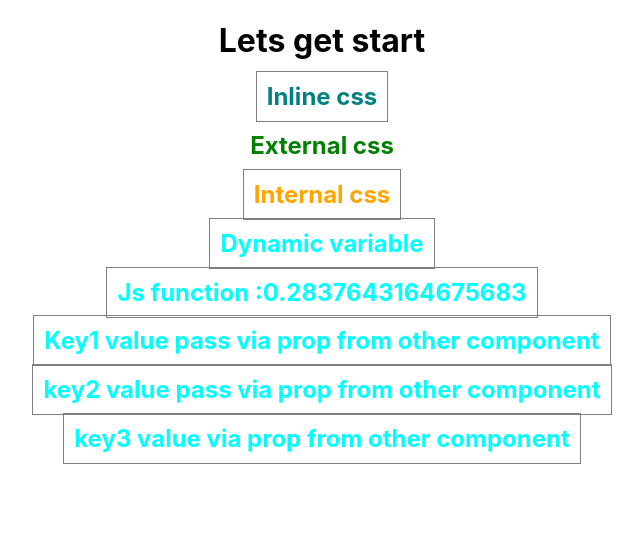
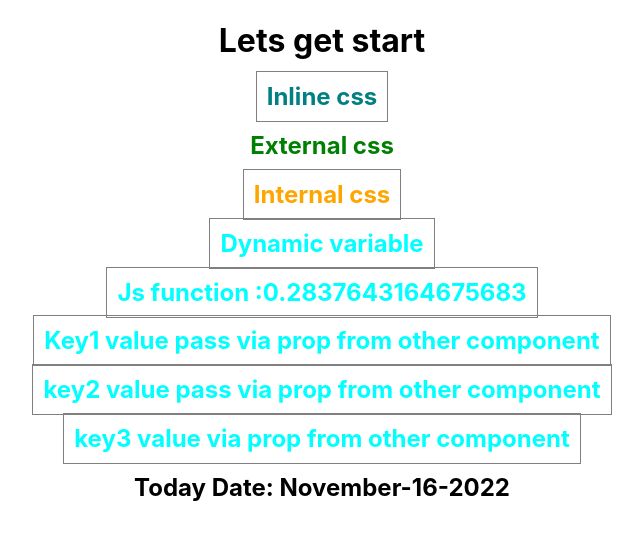
Before and after one commit to RohitSharma0077/react-app-begin, a React (Create React App) app: page / in a window 1280 px wide. Shown: the top 540 px of the page, without its empty margins (318-961 px from the left). Built offline with nearby package versions, Linux system fonts and the light colour scheme.

Commit message:
updating

```diff
--- /dev/null
+++ b/src/components/CardWrapper.js
@@ -0,0 +1,13 @@
+
+
+function CardWrapper(props){
+
+    return(
+
+        <div className="card-wrapper">{ props.children }</div>
+    );
+
+
+}
+
+export default CardWrapper;
--- /dev/null
+++ b/src/components/DateReusableComponent.js
@@ -0,0 +1,15 @@
+function DateReusableComponent(){
+
+    const month = new Date().toLocaleDateString('en-US', {month: 'long'});
+    const day = new Date().toLocaleDateString('en-US', {day: '2-digit'});
+    const year = new Date().getFullYear();
+
+    return(
+        <h2><span>{'Today Date: '} {month}-{day}-{year}</span></h2>
+    );
+
+
+
+}
+
+export default DateReusableComponent;
--- a/src/components/FirstComponent.js
+++ b/src/components/FirstComponent.js
@@ -1,3 +1,6 @@
+import DateReusableComponent from './DateReusableComponent';
+import CardWrapper from './CardWrapper';
+
 function FirstComponent(props){
 
     const style_var_internal = {padding:'10px 10px', border:'1px solid grey',  color:'orange'};
@@ -6,16 +9,30 @@ function FirstComponent(props){
 
     return(
 
-        <div>
+        // <div>
+        //     <h2><span style={{padding:'10px 10px', border:'1px solid grey',  color:'teal'}}>Inline css</span></h2>
+        //     <h2><span className="ex-css">External css</span></h2>
+        //     <h2><span style={style_var_internal}>Internal css</span></h2>
+        //     <h2><span style={style_var}>{ text1 }</span></h2>
+        //     <h2><span style={style_var}>{'Js function :' + Math.random()}</span></h2>
+        //     <h2><span style={style_var}>{props.key1}</span></h2>
+        //     <h2><span style={style_var}>{props.key2}</span></h2>
+        //     <h2><span style={style_var}>{props.key3}</span></h2>
+        //     <DateReusableComponent></DateReusableComponent>
+        // </div>
+
+        // here cardwrapper is custom tag component which is used as prop.children
+        <CardWrapper>
         <h2><span style={{padding:'10px 10px', border:'1px solid grey',  color:'teal'}}>Inline css</span></h2>
         <h2><span className="ex-css">External css</span></h2>
         <h2><span style={style_var_internal}>Internal css</span></h2>
         <h2><span style={style_var}>{ text1 }</span></h2>
-            <h2><span style={style_var}>{'Js function :'+ Math.random()}</span></h2>
+        <h2><span style={style_var}>{'Js function :' + Math.random()}</span></h2>
         <h2><span style={style_var}>{props.key1}</span></h2>
         <h2><span style={style_var}>{props.key2}</span></h2>
         <h2><span style={style_var}>{props.key3}</span></h2>
-        </div>
+        <DateReusableComponent></DateReusableComponent>
+    </CardWrapper>
     );
 }
 
```
Lines whose indentation alone changed are shown as unchanged.
